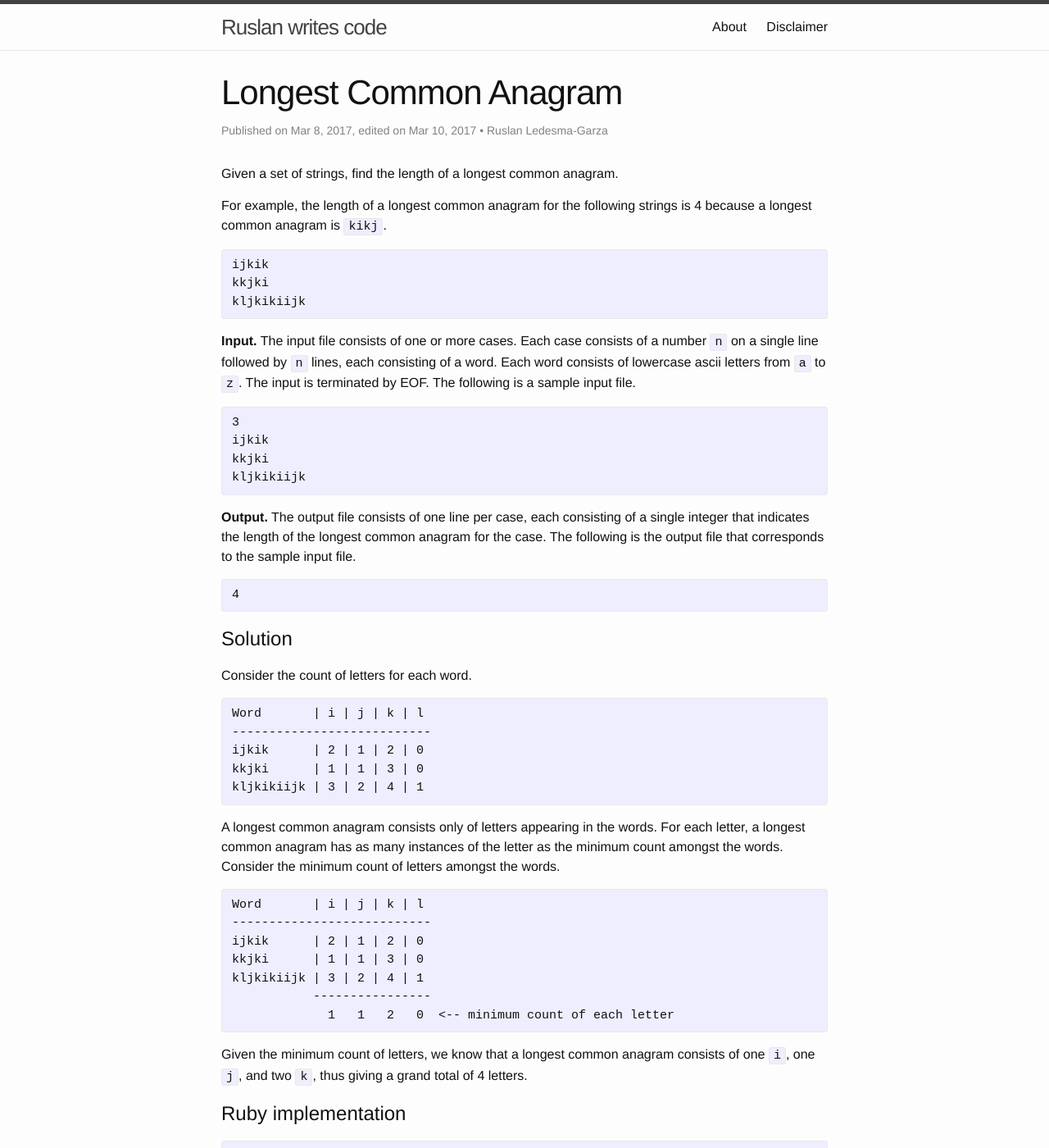
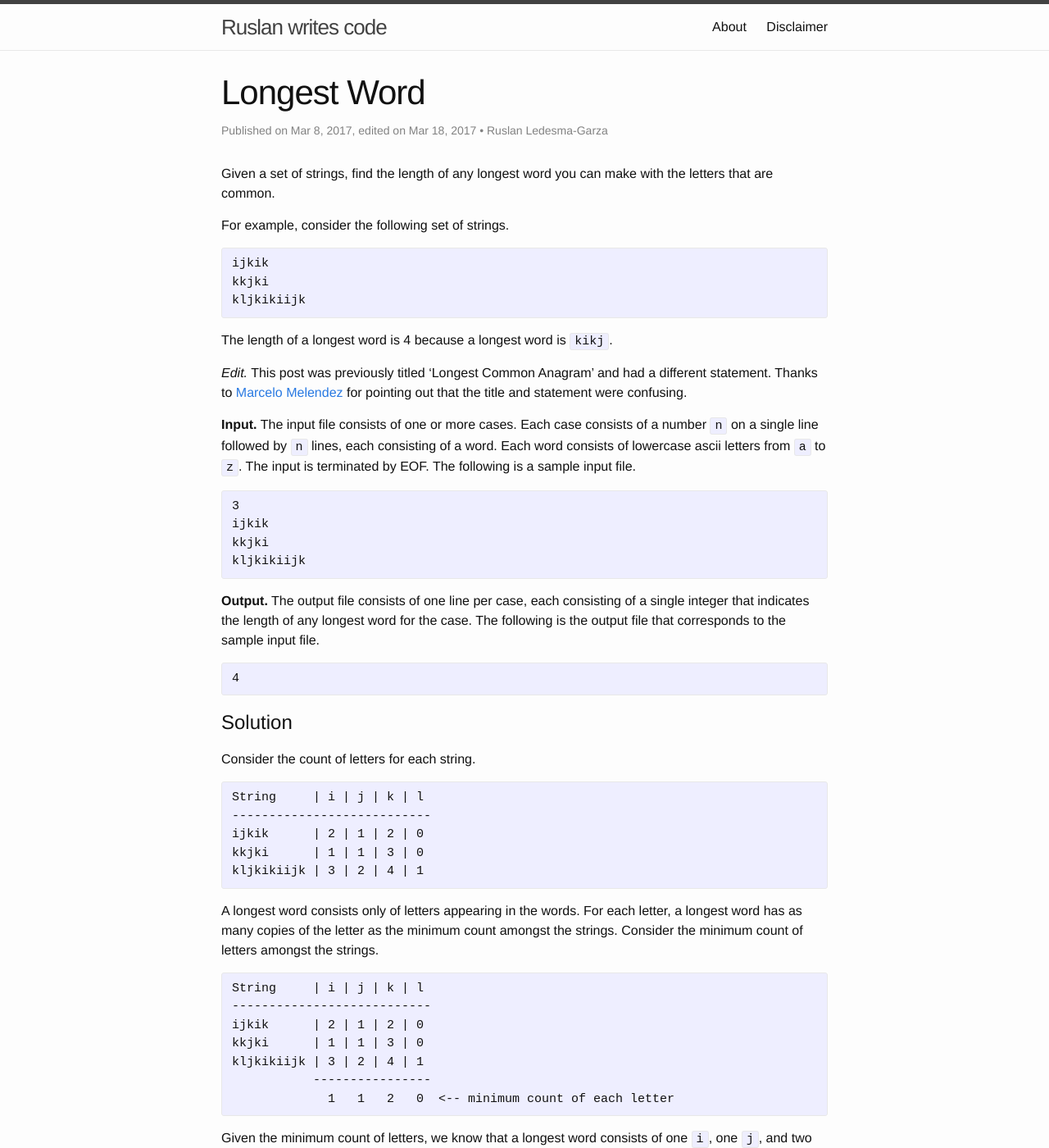
Before and after one commit to mrrusof/mrrusof.github.io, a Jekyll site: the page built from _posts/2017-03-08-longest-word.markdown, in a window 1280 px wide and 1400 px high. Shown: the whole window at 82% size. Built offline with Jekyll 4.4.1, drawn with Linux system fonts in a browser that asks for light colours; comment, search, counter and statistics services are not loaded; some of the changed text lies outside the part shown.

Commit message:
Rename "Longest Common Anagram" -> "Longest Word".

```diff
--- a/_posts/2017-03-08-longest-common-anagram.markdown
+++ b/_posts/2017-03-08-longest-word.markdown
@@ -1,25 +1,31 @@
 ---
 layout: post
-title: Longest Common Anagram
+title: Longest Word
 date: 2017-03-08
-edited: 2017-03-10
+edited: 2017-03-18
 author: Ruslan Ledesma-Garza
 summary: '
-Given a set of strings, find the length of a longest common
-anagram.
+Given a set of strings, find the length of any longest word you can
+make with the letters that are common.
 '
 ---
 
 {{page.summary}}
 
-For example, the length of a longest common anagram for the
-following strings is 4 because a longest common anagram is `kikj`.
+For example, consider the following set of strings.
 
 {% highlight asciidoc %}
 ijkik
 kkjki
 kljkikiijk
 {% endhighlight %}
+
+The length of a longest word is 4 because a longest word is `kikj`.
+
+*Edit.* This post was previously titled 'Longest Common Anagram' and
+had a different statement.  Thanks to [Marcelo
+Melendez](https://www.linkedin.com/in/eugenio-marcelo-melendez-248b7942/)
+for pointing out that the title and statement were confusing.
 
 **Input.**
 The input file consists of one or more cases.  Each case consists of a
@@ -37,8 +43,8 @@ kljkikiijk
 
 **Output.**
 The output file consists of one line per case, each consisting of a
-single integer that indicates the length of the longest common
-anagram for the case.
+single integer that indicates the length of any longest word for the
+case.
 The following is the output file that corresponds to the sample input
 file.
 
@@ -48,23 +54,23 @@ file.
 
 # Solution
 
-Consider the count of letters for each word.
+Consider the count of letters for each string.
 
 {% highlight asciidoc %}
-Word       | i | j | k | l
+String     | i | j | k | l
 ---------------------------
 ijkik      | 2 | 1 | 2 | 0
 kkjki      | 1 | 1 | 3 | 0
 kljkikiijk | 3 | 2 | 4 | 1
 {% endhighlight %}
 
-A longest common anagram consists only of letters appearing in the
-words.  For each letter, a longest common anagram has as many
-instances of the letter as the minimum count amongst the words.
-Consider the minimum count of letters amongst the words.
+A longest word consists only of letters appearing in the
+words.  For each letter, a longest word has as many
+copies of the letter as the minimum count amongst the strings.
+Consider the minimum count of letters amongst the strings.
 
 {% highlight asciidoc %}
-Word       | i | j | k | l
+String     | i | j | k | l
 ---------------------------
 ijkik      | 2 | 1 | 2 | 0
 kkjki      | 1 | 1 | 3 | 0
@@ -73,8 +79,8 @@ kljkikiijk | 3 | 2 | 4 | 1
              1   1   2   0  <-- minimum count of each letter
 {% endhighlight %}
 
-Given the minimum count of letters, we know that a longest common
-anagram consists of one `i`, one `j`, and two `k`, thus giving a
+Given the minimum count of letters, we know that a longest word
+consists of one `i`, one `j`, and two `k`, thus giving a
 grand total of 4 letters.
 
 # Ruby implementation
@@ -82,7 +88,7 @@ grand total of 4 letters.
 {% highlight ruby %}
 #!/usr/bin/env ruby
 
-def length_of_longest_common_anagram mm
+def length_of_a_longest_word mm
   mins = Array.new(26)
   count = Array.new(26)
   mm.each { |m|
@@ -107,7 +113,7 @@ while true
     mm << m
     n -= 1
   end
-  puts length_of_longest_common_anagram mm
+  puts length_of_a_longest_word mm
 end
 {% endhighlight %}
 
@@ -124,8 +130,8 @@ end
      *  LEARN WHY DEFINING THESE VARIABLES IS IMPORTANT: https://disqus.com/admin/universalcode/#configuration-variables
      */
     var disqus_config = function () {
-        this.page.url = 'http://ruslanledesma.com/2017/03/08/longest-common-anagram.html';  // Replace PAGE_URL with your page's cbanonical URL variable
-        this.page.identifier = '2017-03-08-longest-common-anagram'; // Replace PAGE_IDENTIFIER with your page's unique identifier variable
+        this.page.url = 'http://ruslanledesma.com/2017/03/08/longest-word.html';  // Replace PAGE_URL with your page's cbanonical URL variable
+        this.page.identifier = '2017-03-08-longest-word'; // Replace PAGE_IDENTIFIER with your page's unique identifier variable
     };
     (function() {  // DON'T EDIT BELOW THIS LINE
         var d = document, s = d.createElement('script');
```
Also changed, not shown: 2017/03/08/longest-common-anagram.html (added, +10 -0 lines).
